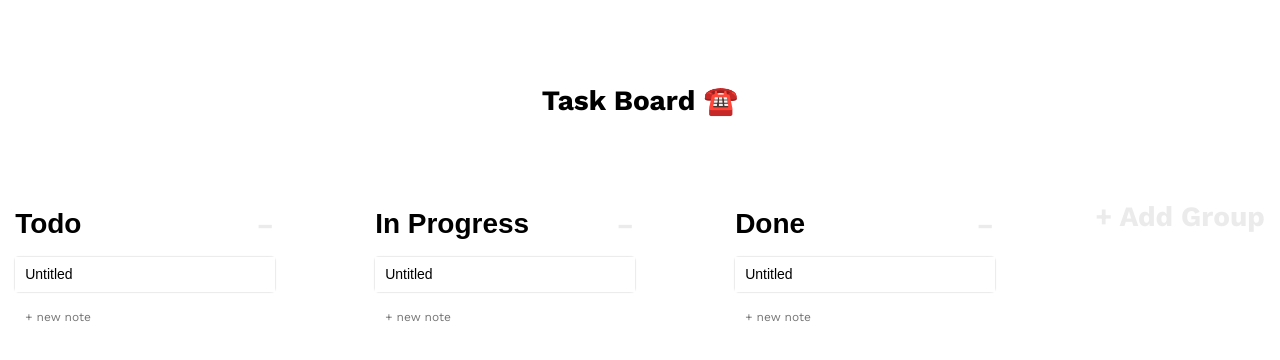
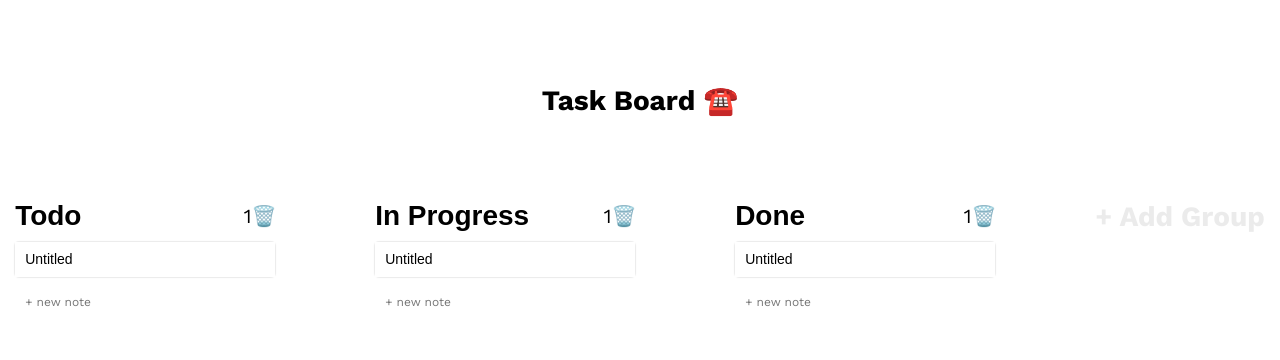
Before and after one commit to SuryaNelakanti/notion-lookalike, a React (Vite) app: page / in a window 1280 px wide. Shown: the top 360 px of the page. Built offline with nearby package versions, Linux system fonts and the light colour scheme.

Commit message:
added number of notes per group, style fixes

```diff
--- a/src/components/board-group/_board-group.scss
+++ b/src/components/board-group/_board-group.scss
@@ -13,27 +13,28 @@
     &__add-note:hover{
         background-color: $gray-200;
         border-radius: 4px;
+        cursor: pointer;
     }
     &__heading{
         display: flex;
         flex-direction: row;
-        justify-content:space-between;
-        white-space: nowrap;
-        overflow: hidden;
-        text-overflow: ellipsis;
         &-edit{
-            width: 24rem;
+            justify-content:space-between;
+            white-space: nowrap;
+            overflow: hidden;
+            text-overflow: ellipsis;
+            width: 22rem;
         }
         &-options{
             display: flex;
-            flex-direction: column;
+            flex-direction: row;
             align-items: center;
             justify-content: center;
-            width: 2rem;
-            font-size: 4rem;
-            color: $gray-200;
+            width: 5rem;
+            font-size: 2rem;
+
         }
-        &-options:hover{
+        &-options-delete:hover{
             color: red;
             cursor: pointer;
         }
--- a/src/components/board-group/board-group.tsx
+++ b/src/components/board-group/board-group.tsx
@@ -33,7 +33,8 @@ export const BoardGroup: React.FC<BoardGroupProps> = ({
           onChange={(editedName) => editGroup(editedName.target.value)}
         />
         <div className="group__heading-options" onClick={deleteGroup}>
-          -
+          {group.value.length}
+          <div className="group__heading-options-delete">🗑️</div>
         </div>
       </div>
       {children}
```
